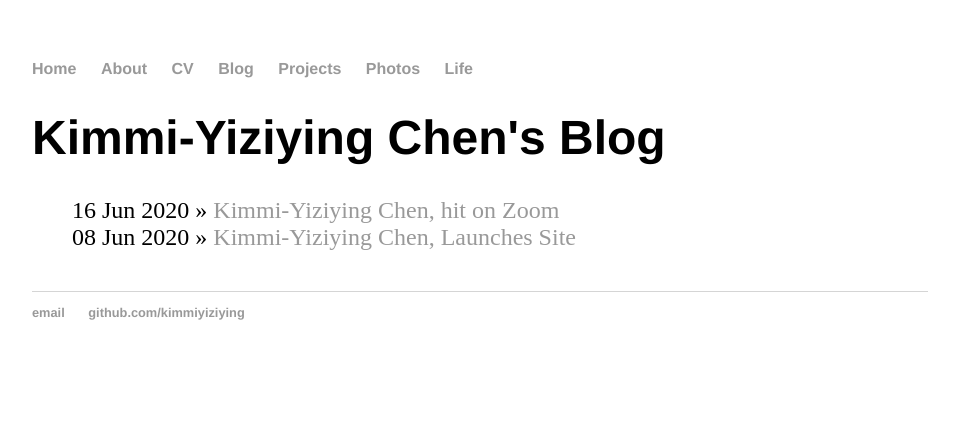
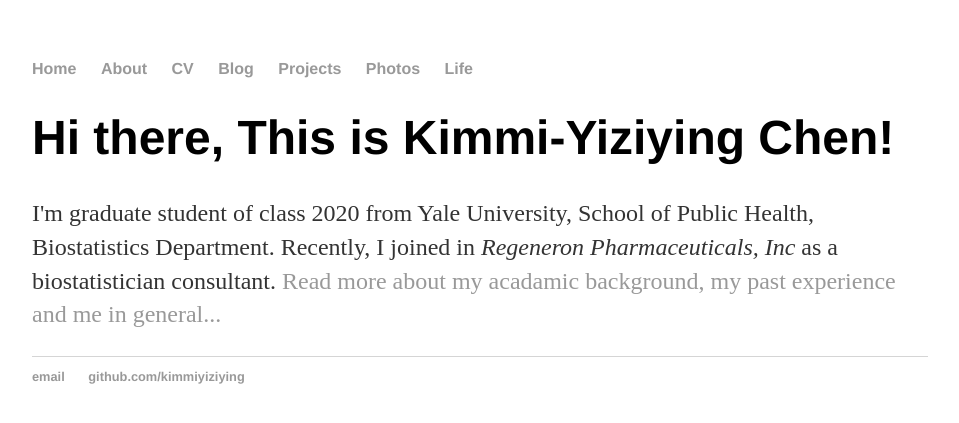
Before and after one commit to kimmiyiziying/kimmi-yiziyingchen, a Jekyll site: the page built from blog/index.html, in a window 1280 px wide. Shown: the top 423 px of the page, without its empty margins (160-1119 px from the left). Built offline with Jekyll 4.4.1, drawn with Linux system fonts in a browser that asks for light colours.

Commit message:
Update index.html

```diff
--- a/blog/index.html
+++ b/blog/index.html
@@ -1,11 +1,8 @@
 ---
 layout: default
-title: Kimmi-Yiziying Chen's Blog
+title: More about Kimmi-Yiziying Chen
 ---
-	<h1>{{ page.title }}</h1>
-	<ul class="posts">
-
-	  {% for post in site.posts %}
-	    <li><span>{{ post.date | date_to_string }}</span> » <a href="{{ post.url }}" title="{{ post.title }}">{{ post.title }}</a></li>
-	  {% endfor %}
-	</ul>
+<div class="blurb">
+        <h1>Hi there, This is Kimmi-Yiziying Chen!</h1>
+	<p>I'm graduate student of class 2020 from Yale University, School of Public Health, Biostatistics Department. Recently, I joined in <em>Regeneron Pharmaceuticals, Inc</em> as a biostatistician consultant. <a href="/about">Read more about my acadamic background, my past experience and me in general...</a></p>
+</div><!-- /.blurb -->
```
